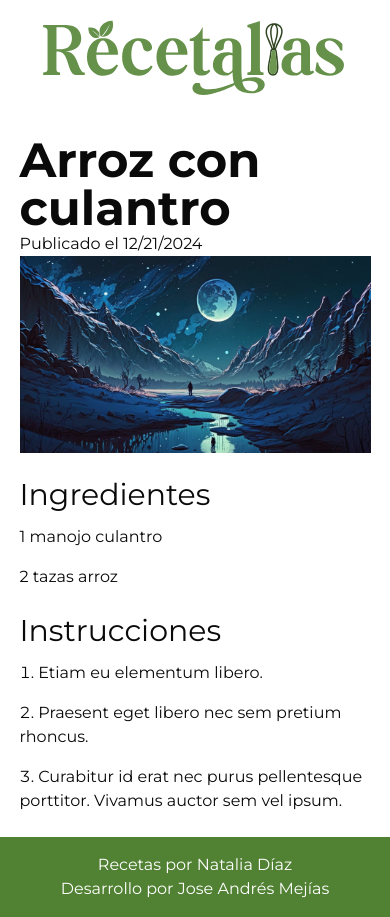
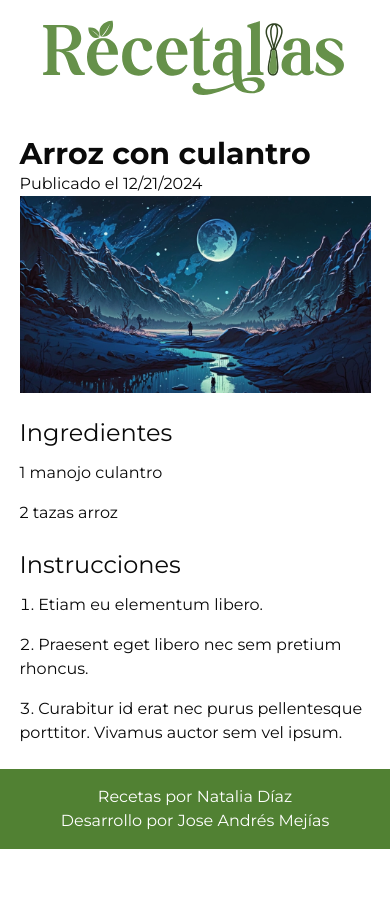
Before and after one commit to merojosa/recetalias, a SvelteKit app: page /recetas/arroz-con-culantro in a window 390 px wide. After the commit the page ends 849 px from the top, so only its background shows below. Built offline with nearby package versions, Linux system fonts and the light colour scheme.

Commit message:
Responsive recipe page

```diff
--- a/package.json
+++ b/package.json
@@ -15,7 +15,7 @@
 		"lint": "prettier --check . && eslint .",
 		"sso": "dotenv -e .env -- aws sso login --profile=$AWS_PROFILE",
 		"pulumi:login": "dotenv -e .env -- pulumi login 's3://recetalias-pulumi-state?region=us-east-1'",
-		"deploy": "dotenv -e .env -- pulumi up --cwd infra --stack prod --non-interactive"
+		"deploy": "dotenv -e .env -- pulumi up --cwd infra --stack prod --yes --non-interactive"
 	},
 	"devDependencies": {
 		"@eslint/compat": "^1.4.0",
--- a/src/routes/recetas/[id]/+page.svelte
+++ b/src/routes/recetas/[id]/+page.svelte
@@ -8,7 +8,7 @@
 
 <article class="flex gap-6 flex-col">
 	<section>
-		<h1 class="text-5xl font-bold">{data.recipe.title}</h1>
+		<h1 class="text-3xl md:text-5xl font-bold">{data.recipe.title}</h1>
 		<p>
 			Publicado el <time datetime={data.recipe.date}
 				>{new Date(data.recipe.date).toLocaleDateString()}</time
@@ -18,7 +18,7 @@
 	</section>
 
 	<section>
-		<h2 class="text-3xl pb-3">Ingredientes</h2>
+		<h2 class="text-2xl md:text-3xl pb-3">Ingredientes</h2>
 		<ul class="flex flex-col gap-4">
 			{#each data.recipe.ingredients as ingredient (ingredient.id)}
 				<li>
@@ -29,7 +29,7 @@
 	</section>
 
 	<section>
-		<h2 class="text-3xl pb-3">Instrucciones</h2>
+		<h2 class="text-2xl md:text-3xl pb-3">Instrucciones</h2>
 		<ol class="flex flex-col gap-4 list-decimal list-inside md:list-outside">
 			{#each data.recipe.instructions as instruction (instruction)}
 				<li>{instruction}</li>
```
